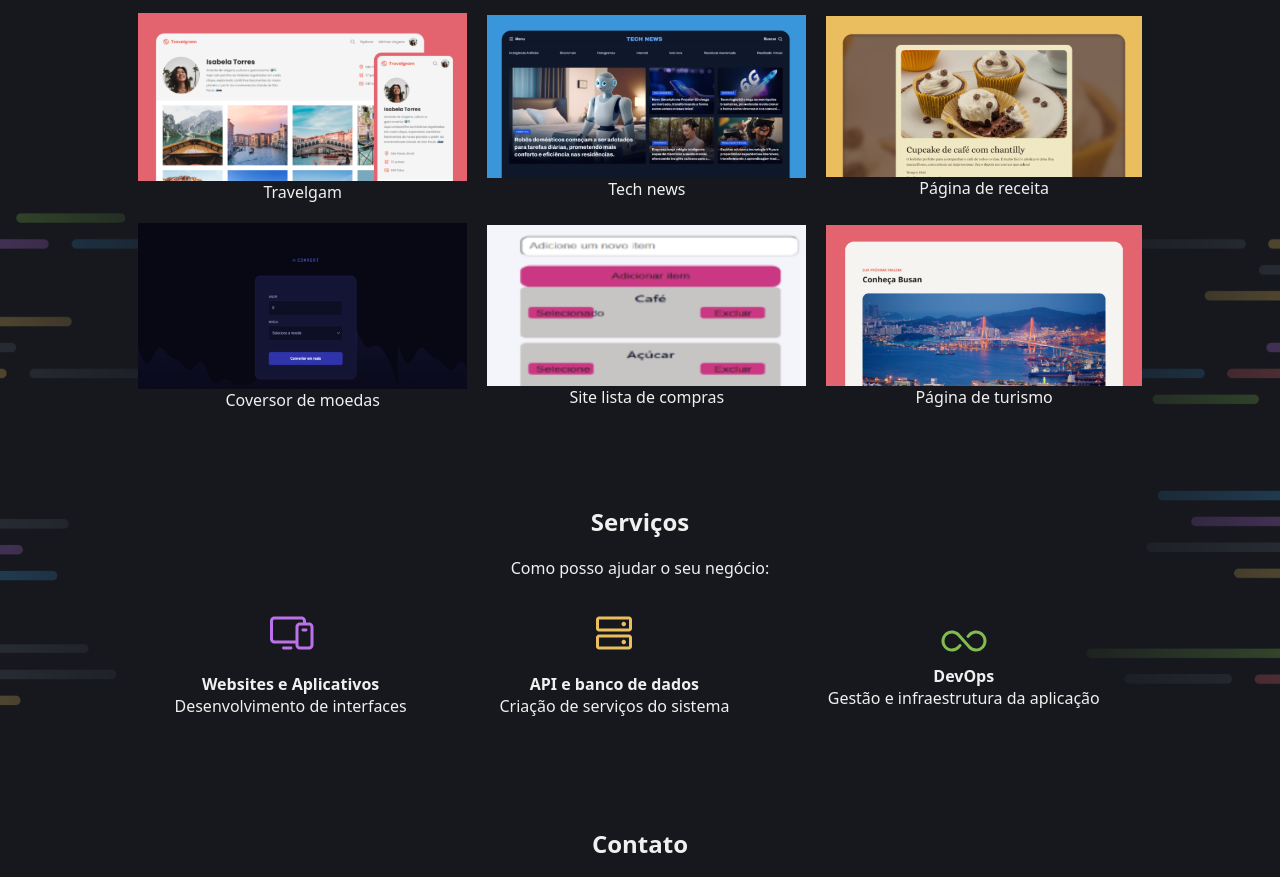
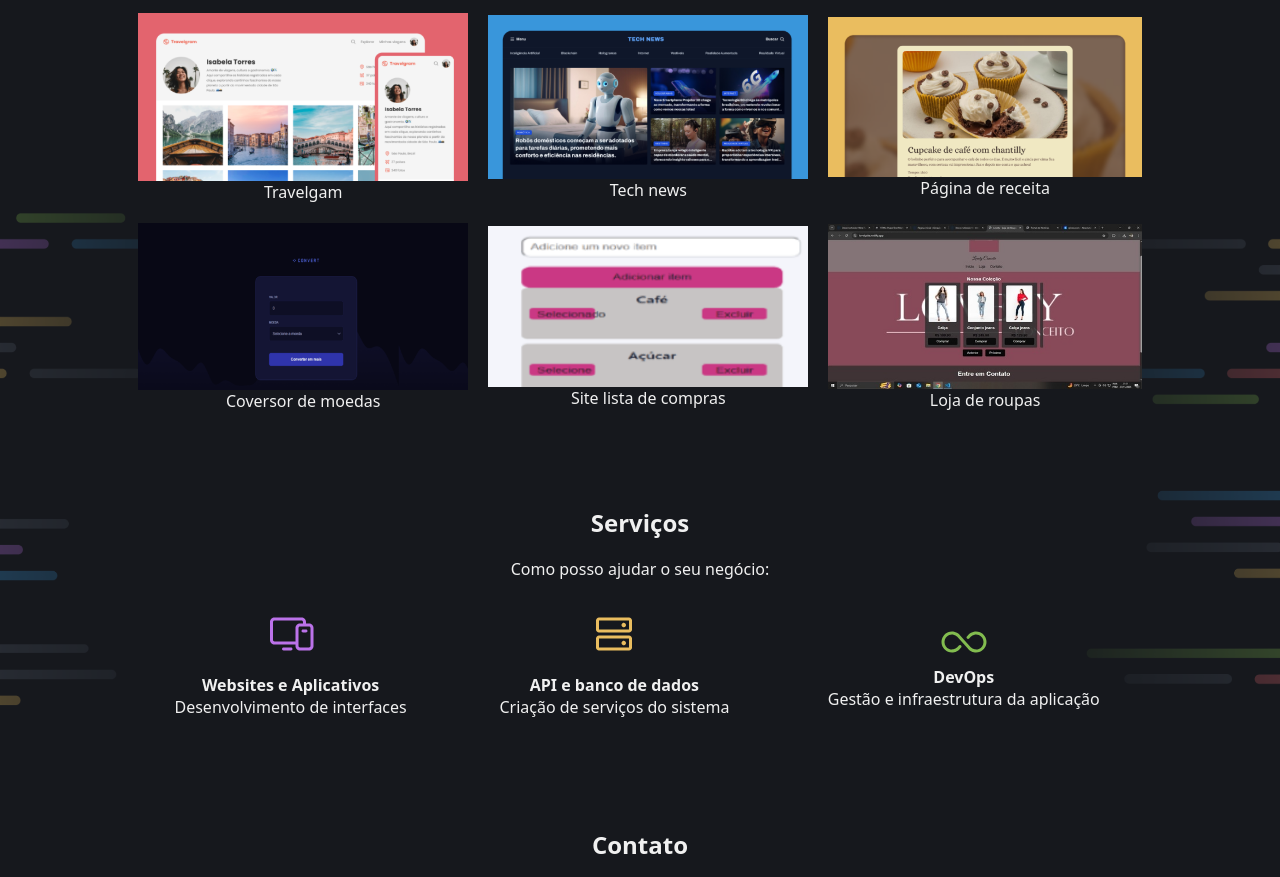
Before and after one commit to MichaeelOliv/portdev, a plain HTML site: page index.html in a window 1280 px wide. Shown: the part 720-1597 px from the top of the page. Drawn offline with Linux system fonts and the light colour scheme; a web font is replaced by a local one.

Commit message:
trocando por loja o site busan

```diff
--- a/index.html
+++ b/index.html
@@ -53,7 +53,7 @@
         <tr>
             <td><a href="https://michaeeloliv.github.io/conversor-de-moedas-javascript/"><img src="assests/thumbnail/sitecoversordemoedas.png" alt="Descrição da Imagem 4">Coversor de moedas</a></td>
             <td><a  href="https://michaeeloliv.github.io/site-de-lista-de-compras/"><img src="assests/thumbnail/listadecompras1.png" alt="Descrição da Imagem 5"> Site lista de compras</a></td>
-            <td><img src="assests/thumbnail/Thumbnail_Project-06.png" alt="Descrição da Imagem 6">Página de turismo</td>
+            <td><a href="https://lovelysite.netlify.app/#shop"><img src="assests/thumbnail/519919802-e93b8a3e-65f6-4633-89cf-724a91da9775.jpg" alt="Descrição da Imagem 6">Loja de roupas</a></td>
         </tr>
     </table>
 
```
Also changed, not shown: assests/thumbnail/519919802-e93b8a3e-65f6-4633-89cf-724a91da9775.jpg (added).
